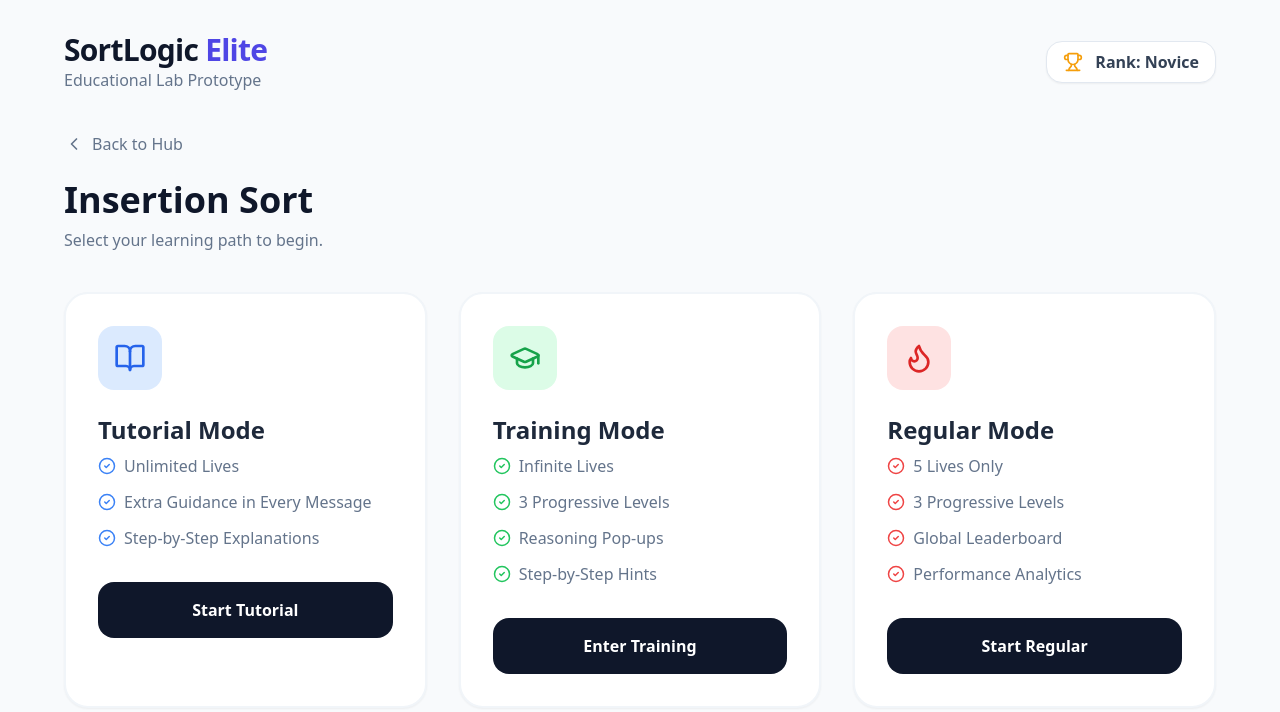
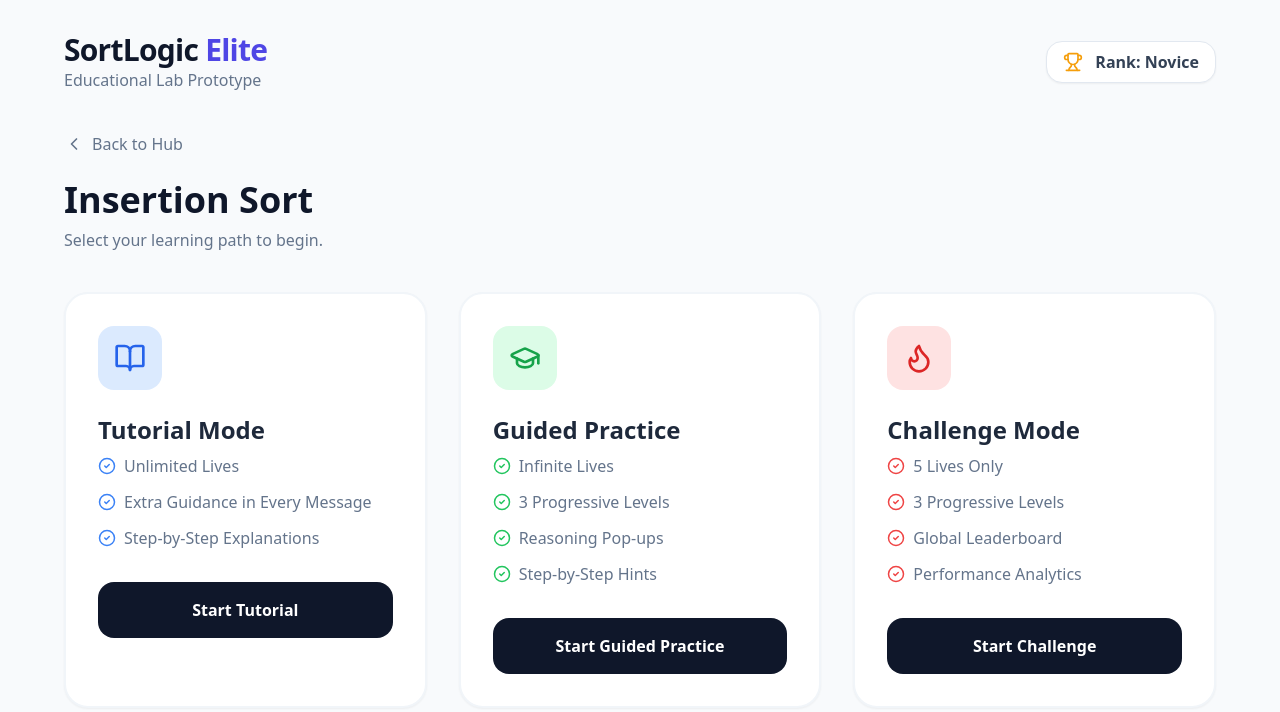
Before and after one commit to haileyism/openlearnquest, a React (Vite) app: page / in a window 1280 px wide. Both pictures are taken after a click on the element 199 px from the left and 249 px from the top of the page. Shown: the top 712 px of the page. Built offline with nearby package versions, Linux system fonts and the light colour scheme.

Commit message:
udpate name for modes

```diff
--- a/BubbleSortGamePage.jsx
+++ b/BubbleSortGamePage.jsx
@@ -138,14 +138,14 @@ export default function BubbleSortGamePage({ mode, onExit }) {
     const modalMsg = mode === 'tutorial'
       ? `Tutorial: ${msg} In tutorial mode you have unlimited lives—use the hints above to decide whether this pair should be swapped (left > right) or kept in order.`
       : mode === 'training'
-        ? 'Training: Compare adjacent pair. Swap if left > right.'
+        ? 'Guided Practice: Compare adjacent pair. Swap if left > right.'
         : 'Bubble: Swap adjacent pair only when left > right.';
     setModal({ open: true, msg: modalMsg });
 
     if (mode === 'regular') {
       setLives((l) => {
         if (l <= 1) {
-          alert('Game Over! Try Training Mode.');
+          alert('Game Over! Try Guided Practice.');
           onExit();
           return 5;
         }
--- a/BucketSortGamePage.jsx
+++ b/BucketSortGamePage.jsx
@@ -77,13 +77,13 @@ export default function BucketSortGamePage({ mode, onExit }) {
     const modalMsg = mode === 'tutorial'
       ? `Tutorial: ${msg} Bucket sort distributes values into ranges, sorts inside buckets, then gathers in bucket order.`
       : mode === 'training'
-        ? 'Training: Put values in range buckets, then gather buckets left to right.'
+        ? 'Guided Practice: Put values in range buckets, then gather buckets left to right.'
         : 'Bucket: Distribute by range, then collect in bucket order.';
     setModal({ open: true, msg: modalMsg });
     if (mode === 'regular') {
       setLives((l) => {
         if (l <= 1) {
-          alert('Game Over! Try Training Mode.');
+          alert('Game Over! Try Guided Practice.');
           onExit();
           return 5;
         }
--- a/CountingSortGamePage.jsx
+++ b/CountingSortGamePage.jsx
@@ -76,13 +76,13 @@ export default function CountingSortGamePage({ mode, onExit }) {
     const modalMsg = mode === 'tutorial'
       ? `Tutorial: ${msg} Follow counting sort in three steps: frequency count, prefix sums, then stable placement from right to left.`
       : mode === 'training'
-        ? 'Training: Count, prefix-sum, then place from right to left.'
+        ? 'Guided Practice: Count, prefix-sum, then place from right to left.'
         : 'Counting: Use frequency, prefix, then stable backward placement.';
     setModal({ open: true, msg: modalMsg });
     if (mode === 'regular') {
       setLives((l) => {
         if (l <= 1) {
-          alert('Game Over! Try Training Mode.');
+          alert('Game Over! Try Guided Practice.');
           onExit();
           return 5;
         }
--- a/HeapSortGamePage.jsx
+++ b/HeapSortGamePage.jsx
@@ -99,13 +99,13 @@ export default function HeapSortGamePage({ mode, onExit }) {
     const modalMsg = mode === 'tutorial'
       ? `Tutorial: ${msg} In MAX-HEAPIFY, compare node i with LEFT(i) and RIGHT(i), choose largest, then exchange A[i] with A[largest].`
       : mode === 'training'
-        ? 'Training: Follow BUILD-MAX-HEAP and MAX-HEAPIFY swap rules.'
+        ? 'Guided Practice: Follow BUILD-MAX-HEAP and MAX-HEAPIFY swap rules.'
         : 'Heap: Apply MAX-HEAPIFY exchange A[i] with A[largest].';
     setModal({ open: true, msg: modalMsg });
     if (mode === 'regular') {
       setLives((l) => {
         if (l <= 1) {
-          alert('Game Over! Try Training Mode.');
+          alert('Game Over! Try Guided Practice.');
           onExit();
           return 5;
         }
--- a/HelpPlaceholder.jsx
+++ b/HelpPlaceholder.jsx
@@ -3,7 +3,7 @@ import React from 'react';
 export default function HelpPlaceholder({ mode }) {
   if (mode !== 'training' && mode !== 'tutorial') return null;
 
-  const title = mode === 'tutorial' ? 'Tutorial Help' : 'Training Help';
+  const title = mode === 'tutorial' ? 'Tutorial Help' : 'Guided Practice Help';
   const message = mode === 'tutorial'
     ? 'Help content coming soon. This area will provide guided walkthrough steps for the current algorithm.'
     : 'Help content coming soon. This area will provide quick strategy tips for the current algorithm.';
--- a/InsertionSortGamePage.jsx
+++ b/InsertionSortGamePage.jsx
@@ -95,7 +95,7 @@ export default function InsertionSortGamePage({ mode, onExit, onBackToMode }) {
       };
     }
     return {
-      title: 'Insertion Sort Training Intro',
+      title: 'Insertion Sort Guided Practice Intro',
       subtitle: 'Quick guide before you start',
     };
   }, [mode]);
@@ -163,14 +163,14 @@ export default function InsertionSortGamePage({ mode, onExit, onBackToMode }) {
     const modalMsg = mode === 'tutorial'
       ? `Tutorial: ${msg} Review the step and try again.`
       : mode === 'training'
-        ? 'Training: Keep left side sorted. Swap only if left > right.'
+        ? 'Guided Practice: Keep left side sorted. Swap only if left > right.'
         : 'Insertion: Swap only if left > right.';
     setModal({ open: true, msg: modalMsg });
 
     if (mode === 'regular') {
       setLives((l) => {
         if (l <= 1) {
-          alert('Game Over! Try Training Mode.');
+          alert('Game Over! Try Guided Practice.');
           onExit();
           return 5;
         }
@@ -268,16 +268,16 @@ export default function InsertionSortGamePage({ mode, onExit, onBackToMode }) {
   };
 
   return (
-    <div className="animate-in fade-in duration-500">
-      <div className="flex flex-col lg:flex-row gap-8">
-        <div className="flex-grow bg-white rounded-3xl shadow-xl border border-slate-200 p-8">
-          <div className="flex justify-between items-center mb-8">
+    <div className="animate-in fade-in duration-500 text-lg">
+      <div className="flex flex-col lg:flex-row gap-4">
+        <div className="flex-grow bg-white rounded-3xl shadow-xl border border-slate-200 p-5">
+          <div className="flex justify-between items-center mb-4">
             <div className="flex gap-4">
-              <div className="bg-slate-50 px-4 py-2 rounded-xl font-mono text-slate-600 border border-slate-100">
+              <div className="bg-slate-50 px-5 py-3 rounded-xl font-mono text-slate-700 border border-slate-100 text-xl">
                 Time: {formatTime(timer)}
               </div>
               {mode !== 'training' && (
-                <div className="bg-slate-50 px-4 py-2 rounded-xl font-mono text-slate-600 border border-slate-100">
+                <div className="bg-slate-50 px-5 py-3 rounded-xl font-mono text-slate-700 border border-slate-100 text-xl">
                   Mistakes: {mistakes}
                 </div>
               )}
@@ -297,8 +297,8 @@ export default function InsertionSortGamePage({ mode, onExit, onBackToMode }) {
           </div>
 
           {isLeveledMode(mode) && (
-            <div className="mb-6 flex items-center justify-between gap-4 flex-wrap">
-              <div className="text-xs font-bold uppercase tracking-wider text-slate-500">
+            <div className="mb-4 flex items-center justify-between gap-3 flex-wrap">
+              <div className="text-base font-bold uppercase tracking-wide text-slate-600">
                 Level {level} · Array Size {LEVEL_ARRAYS[level].length}
               </div>
               <div className="flex gap-2">
@@ -307,7 +307,7 @@ export default function InsertionSortGamePage({ mode, onExit, onBackToMode }) {
                     key={lvl}
                     onClick={() => handleSelectLevel(lvl)}
                     disabled={lvl > maxUnlockedLevel}
-                    className={`px-3 py-1.5 rounded-lg text-xs font-bold border transition-colors
+                    className={`px-4 py-2 rounded-lg text-sm font-bold border transition-colors
                       ${lvl === level ? 'bg-indigo-600 text-white border-indigo-600' : 'bg-white text-slate-600 border-slate-300'}
                       ${lvl > maxUnlockedLevel ? 'opacity-40 cursor-not-allowed' : 'hover:bg-slate-50'}
                     `}
@@ -319,7 +319,7 @@ export default function InsertionSortGamePage({ mode, onExit, onBackToMode }) {
             </div>
           )}
 
-          <div className="h-64 flex items-end justify-center gap-3 mb-6">
+          <div className="h-64 flex items-end justify-center gap-3 mb-4">
             {data.map((val, idx) => (
               <div
                 key={`${val}-${idx}`}
@@ -333,7 +333,7 @@ export default function InsertionSortGamePage({ mode, onExit, onBackToMode }) {
                     if (idx === jIndex - 1) e.preventDefault();
                   }}
                   onDrop={() => handleDropSwap(idx)}
-                  className={`w-12 rounded-t-xl flex items-center justify-center text-[10px] font-bold pb-2 transition-all cursor-pointer shadow-sm
+                  className={`w-14 rounded-t-xl flex items-center justify-center text-sm font-bold pb-2 transition-all cursor-pointer shadow-sm
                     ${idx < iIndex ? 'bg-indigo-600 text-white shadow-indigo-100' : 'bg-slate-100 text-slate-400'}
                     ${idx === jIndex ? 'ring-4 ring-indigo-100 border-2 border-indigo-400 bg-white text-indigo-600' : ''}
                     ${idx === jIndex - 1 ? 'ring-2 ring-amber-200 border-2 border-amber-400' : ''}
@@ -345,23 +345,23 @@ export default function InsertionSortGamePage({ mode, onExit, onBackToMode }) {
                 </div>
                 {(idx === jIndex || idx === jIndex - 1) && !isComplete && (
                   <span
-                    className={`text-[10px] font-bold ${
+                    className={`text-sm font-bold ${
                       idx === jIndex ? 'text-indigo-600' : 'text-amber-600'
                     }`}
                   >
                     {idx === jIndex ? 'j' : 'j-1'}
                   </span>
                 )}
-                <span className="text-[10px] font-bold text-slate-400 uppercase">idx {idx}</span>
+                <span className="text-xs font-bold text-slate-500 uppercase">idx {idx}</span>
               </div>
             ))}
           </div>
 
           {!isComplete && (
-            <div className="mb-8 flex justify-center">
+            <div className="mb-4 flex justify-center">
               <button
                 onClick={handleContinue}
-                className="px-6 py-3 rounded-xl border border-slate-300 text-slate-700 font-bold hover:bg-slate-50"
+                className="px-8 py-4 rounded-xl border border-slate-300 text-slate-800 text-xl font-bold hover:bg-slate-50"
               >
                 Continue
               </button>
@@ -369,37 +369,37 @@ export default function InsertionSortGamePage({ mode, onExit, onBackToMode }) {
           )}
 
           {mode !== 'regular' && (
-            <div className="bg-slate-50 p-6 rounded-2xl border border-slate-200 mb-8 text-center">
-              <p className={`font-semibold text-slate-700 ${mode === 'tutorial' ? 'text-left leading-relaxed' : ''}`}>{instruction}</p>
+            <div className="bg-slate-50 p-5 rounded-2xl border border-slate-200 mb-4 text-center">
+              <p className={`font-semibold text-slate-800 text-xl ${mode === 'tutorial' ? 'text-left leading-relaxed' : ''}`}>{instruction}</p>
             </div>
           )}
           <HelpPlaceholder mode={mode} />
 
-          <div className="flex justify-center gap-4">
+          <div className="flex justify-center gap-3">
             <button
               onClick={() => resetGame(true)}
-              className="px-6 py-2 border border-slate-300 rounded-xl hover:bg-slate-50 font-bold text-slate-600 flex items-center gap-2"
+              className="px-6 py-3 border border-slate-300 rounded-xl hover:bg-slate-50 font-bold text-slate-700 text-lg flex items-center gap-2"
             >
               <RotateCcw size={18} /> Reset Level
             </button>
             {onBackToMode && (
               <button
                 onClick={onBackToMode}
-                className="px-6 py-2 border border-slate-300 rounded-xl hover:bg-slate-50 font-bold text-slate-700"
+                className="px-6 py-3 border border-slate-300 rounded-xl hover:bg-slate-50 font-bold text-slate-700 text-lg"
               >
                 Back to Modes
               </button>
             )}
-            <button onClick={onExit} className="px-6 py-2 bg-slate-900 text-white rounded-xl hover:bg-slate-800 font-bold">Exit</button>
+            <button onClick={onExit} className="px-6 py-3 bg-slate-900 text-white rounded-xl hover:bg-slate-800 font-bold text-lg">Exit</button>
           </div>
         </div>
 
-        <div className="lg:w-80 space-y-6">
-          <div className="bg-white p-6 rounded-3xl shadow-lg border border-slate-200">
-            <h4 className="font-bold text-slate-800 mb-4 flex items-center gap-2">
+        <div className="lg:w-96 space-y-4">
+          <div className="bg-white p-5 rounded-3xl shadow-lg border border-slate-200">
+            <h4 className="font-bold text-slate-800 mb-3 text-xl flex items-center gap-2">
               <Trophy size={18} className="text-amber-500" /> Analytics
             </h4>
-            <div className="space-y-4 text-sm">
+            <div className="space-y-3 text-lg">
               <div className="flex justify-between">
                 <span className="text-slate-500">Repeats</span>
                 <span className="font-bold text-slate-900">{repeats}</span>
@@ -416,16 +416,16 @@ export default function InsertionSortGamePage({ mode, onExit, onBackToMode }) {
             {(mode === 'training' || mode === 'tutorial') && (
               <button
                 onClick={() => setIntroOpen(true)}
-                className="mt-5 w-full py-2 rounded-xl border border-slate-300 text-slate-700 font-bold hover:bg-slate-50"
+                className="mt-4 w-full py-3 rounded-xl border border-slate-300 text-slate-700 text-lg font-bold hover:bg-slate-50"
               >
                 Show Intro Again
               </button>
             )}
           </div>
 
-          <div className="bg-slate-900 p-6 rounded-3xl shadow-lg text-white">
-            <h4 className="font-bold mb-4 text-xs uppercase tracking-widest text-indigo-400">Pseudocode Trace</h4>
-            <pre className="text-[11px] text-indigo-200 leading-relaxed font-mono">
+          <div className="bg-slate-900 p-5 rounded-3xl shadow-lg text-white">
+            <h4 className="font-bold mb-3 text-sm uppercase tracking-widest text-indigo-300">Pseudocode Trace</h4>
+            <pre className="text-[16px] text-indigo-100 leading-relaxed font-mono">
               <span className={activePseudoLine === 1 ? 'bg-indigo-700 text-white px-1 rounded' : ''}>1: for i from 1 to n-1</span>
               {'\n'}
               <span className={activePseudoLine === 2 ? 'bg-indigo-700 text-white px-1 rounded' : ''}>2:   j = i</span>
@@ -438,9 +438,9 @@ export default function InsertionSortGamePage({ mode, onExit, onBackToMode }) {
             </pre>
           </div>
 
-          <div className="bg-slate-900 rounded-3xl p-6 shadow-lg text-indigo-100 h-[300px] flex flex-col">
-            <h3 className="font-bold mb-4 text-xs uppercase tracking-widest text-slate-500">Activity Log</h3>
-            <div className="text-xs space-y-2 overflow-y-auto font-mono flex-grow">
+          <div className="bg-slate-900 rounded-3xl p-5 shadow-lg text-indigo-100 h-[300px] flex flex-col">
+            <h3 className="font-bold mb-3 text-sm uppercase tracking-widest text-slate-400">Activity Log</h3>
+            <div className="text-sm space-y-2 overflow-y-auto font-mono flex-grow">
               {activityLog.map((entry, idx) => (
                 <div key={`${entry.msg}-${idx}`} className={entry.cls}>
                   {'> '}
@@ -454,15 +454,15 @@ export default function InsertionSortGamePage({ mode, onExit, onBackToMode }) {
 
       {modal.open && (
         <div className="fixed inset-0 bg-slate-900/60 backdrop-blur-sm flex items-center justify-center z-50 p-4 animate-in fade-in duration-200">
-          <div className="bg-white rounded-3xl max-w-md w-full p-8 shadow-2xl scale-100 animate-in zoom-in-95 duration-300">
+          <div className="bg-white rounded-3xl max-w-xl w-full p-7 shadow-2xl scale-100 animate-in zoom-in-95 duration-300">
             <div className="w-16 h-16 bg-red-100 text-red-600 rounded-2xl flex items-center justify-center mb-6">
               <TriangleAlert size={32} />
             </div>
-            <h3 className="text-2xl font-bold text-slate-900 mb-2">{mode === 'tutorial' ? 'Here\'s what went wrong' : 'Logic Violation!'}</h3>
-            <p className="text-slate-600 mb-8 leading-relaxed">{modal.msg}</p>
+            <h3 className="text-3xl font-bold text-slate-900 mb-2">{mode === 'tutorial' ? 'Here\'s what went wrong' : 'Logic Violation!'}</h3>
+            <p className="text-slate-700 text-xl mb-6 leading-relaxed">{modal.msg}</p>
             <button
               onClick={() => setModal({ open: false, msg: '' })}
-              className="w-full bg-slate-900 text-white py-4 rounded-2xl font-bold hover:bg-slate-800 transition-colors"
+              className="w-full bg-slate-900 text-white py-4 rounded-2xl text-xl font-bold hover:bg-slate-800 transition-colors"
             >
               I Understand
             </button>
@@ -472,11 +472,11 @@ export default function InsertionSortGamePage({ mode, onExit, onBackToMode }) {
 
       {introOpen && (mode === 'training' || mode === 'tutorial') && (
         <div className="fixed inset-0 bg-slate-900/60 backdrop-blur-sm flex items-center justify-center z-50 p-4 animate-in fade-in duration-200">
-          <div className="bg-white rounded-3xl max-w-2xl w-full p-8 shadow-2xl scale-100 animate-in zoom-in-95 duration-300">
-            <h3 className="text-2xl font-bold text-slate-900 mb-2">{introContent.title}</h3>
-            <p className="text-slate-500 mb-6">{introContent.subtitle}</p>
+          <div className="bg-white rounded-3xl max-w-4xl w-full p-6 shadow-2xl scale-100 animate-in zoom-in-95 duration-300">
+            <h3 className="text-3xl font-bold text-slate-900 mb-2">{introContent.title}</h3>
+            <p className="text-slate-600 text-xl mb-4">{introContent.subtitle}</p>
 
-            <div className="space-y-4 text-slate-700 leading-relaxed">
+            <div className="space-y-3 text-slate-700 text-xl leading-relaxed">
               <p>
                 Insertion sort builds a sorted section from left to right. At each step, it takes the current value and moves it left until it reaches the correct position.
               </p>
@@ -498,10 +498,10 @@ export default function InsertionSortGamePage({ mode, onExit, onBackToMode }) {
               </p>
             </div>
 
-            <div className="flex justify-end mt-8">
+            <div className="flex justify-end mt-5">
               <button
                 onClick={() => setIntroOpen(false)}
-                className="bg-slate-900 text-white px-6 py-3 rounded-2xl font-bold hover:bg-slate-800 transition-colors"
+                className="bg-slate-900 text-white px-7 py-3 rounded-2xl text-xl font-bold hover:bg-slate-800 transition-colors"
               >
                 Start Lesson
               </button>
--- a/MenuPage.jsx
+++ b/MenuPage.jsx
@@ -99,13 +99,13 @@ export default function MenuPage({ onSelectAlgo }) {
       <div className="bg-indigo-900 rounded-3xl p-8 text-white relative overflow-hidden shadow-xl">
         <div className="relative z-10">
           <h2 className="text-2xl font-bold mb-2 flex items-center gap-2">
-            Regular Mode <Sparkles className="text-amber-400" size={20} />
+            Challenge Mode <Sparkles className="text-amber-400" size={20} />
           </h2>
           <p className="text-indigo-200 mb-6 max-w-md">
             Can you design an array that forces Insertion Sort to take more than 25 swaps?
           </p>
           <button className="bg-white text-indigo-900 px-6 py-2 rounded-full font-bold hover:bg-indigo-50 transition-colors shadow-lg">
-            Start Regular Mode
+            Start Challenge Mode
           </button>
         </div>
         <Bug className="absolute right-[-20px] bottom-[-20px] text-white/10 rotate-12" size={160} />
--- a/MergeSortGamePage.jsx
+++ b/MergeSortGamePage.jsx
@@ -94,13 +94,13 @@ export default function MergeSortGamePage({ mode, onExit }) {
     const modalMsg = mode === 'tutorial'
       ? `Tutorial: ${msg} Merge sort recursively splits, then merges by always taking the smaller front value.`
       : mode === 'training'
-        ? 'Training: In merge step, always take the smaller front value.'
+        ? 'Guided Practice: In merge step, always take the smaller front value.'
         : 'Merge: Pick smaller front value from left/right halves.';
     setModal({ open: true, msg: modalMsg });
     if (mode === 'regular') {
       setLives((l) => {
         if (l <= 1) {
-          alert('Game Over! Try Training Mode.');
+          alert('Game Over! Try Guided Practice.');
           onExit();
           return 5;
         }
--- a/ModePage.jsx
+++ b/ModePage.jsx
@@ -34,14 +34,14 @@ export default function ModePage({ algoName, onBack, onStart }) {
           <div className="w-16 h-16 bg-green-100 text-green-600 rounded-2xl flex items-center justify-center mb-6 group-hover:scale-110 transition-transform">
             <GraduationCap size={32} />
           </div>
-          <h3 className="text-2xl font-bold mb-2 text-slate-800">Training Mode</h3>
+          <h3 className="text-2xl font-bold mb-2 text-slate-800">Guided Practice</h3>
           <ul className="text-slate-500 space-y-3 mb-8">
             <li className="flex items-center gap-2"><CheckCircle2 className="text-green-500" size={18} /> Infinite Lives</li>
             <li className="flex items-center gap-2"><CheckCircle2 className="text-green-500" size={18} /> 3 Progressive Levels</li>
             <li className="flex items-center gap-2"><CheckCircle2 className="text-green-500" size={18} /> Reasoning Pop-ups</li>
             <li className="flex items-center gap-2"><CheckCircle2 className="text-green-500" size={18} /> Step-by-Step Hints</li>
           </ul>
-          <button className="w-full bg-slate-900 text-white py-4 rounded-2xl font-bold group-hover:bg-green-600 transition-colors">Enter Training</button>
+          <button className="w-full bg-slate-900 text-white py-4 rounded-2xl font-bold group-hover:bg-green-600 transition-colors">Start Guided Practice</button>
         </div>
 
         <div
@@ -51,14 +51,14 @@ export default function ModePage({ algoName, onBack, onStart }) {
           <div className="w-16 h-16 bg-red-100 text-red-600 rounded-2xl flex items-center justify-center mb-6 group-hover:scale-110 transition-transform">
             <Flame size={32} />
           </div>
-          <h3 className="text-2xl font-bold mb-2 text-slate-800">Regular Mode</h3>
+          <h3 className="text-2xl font-bold mb-2 text-slate-800">Challenge Mode</h3>
           <ul className="text-slate-500 space-y-3 mb-8">
             <li className="flex items-center gap-2"><CheckCircle2 className="text-red-500" size={18} /> 5 Lives Only</li>
             <li className="flex items-center gap-2"><CheckCircle2 className="text-red-500" size={18} /> 3 Progressive Levels</li>
             <li className="flex items-center gap-2"><CheckCircle2 className="text-red-500" size={18} /> Global Leaderboard</li>
             <li className="flex items-center gap-2"><CheckCircle2 className="text-red-500" size={18} /> Performance Analytics</li>
           </ul>
-          <button className="w-full bg-slate-900 text-white py-4 rounded-2xl font-bold group-hover:bg-red-600 transition-colors">Start Regular</button>
+          <button className="w-full bg-slate-900 text-white py-4 rounded-2xl font-bold group-hover:bg-red-600 transition-colors">Start Challenge</button>
         </div>
       </div>
     </div>
--- a/QuickSortGamePage.jsx
+++ b/QuickSortGamePage.jsx
@@ -162,14 +162,14 @@ export default function QuickSortGamePage({ mode, onExit }) {
     const modalMsg = mode === 'tutorial'
       ? `Tutorial: ${msg} Use partition rule: if A[j] <= pivot, increment i and swap A[i] with A[j].`
       : mode === 'training'
-        ? 'Training: Compare to pivot. Move left when value <= pivot.'
+        ? 'Guided Practice: Compare to pivot. Move left when value <= pivot.'
         : 'Quick: Move left when value <= pivot.';
     setModal({ open: true, msg: modalMsg });
 
     if (mode === 'regular') {
       setLives((l) => {
         if (l <= 1) {
-          alert('Game Over! Try Training Mode.');
+          alert('Game Over! Try Guided Practice.');
           onExit();
           return 5;
         }
--- a/RadixSortGamePage.jsx
+++ b/RadixSortGamePage.jsx
@@ -71,13 +71,13 @@ export default function RadixSortGamePage({ mode, onExit }) {
     const modalMsg = mode === 'tutorial'
       ? `Tutorial: ${msg} Radix sort groups by each digit place from least significant to most significant.`
       : mode === 'training'
-        ? 'Training: Put each number into bucket of its current digit.'
+        ? 'Guided Practice: Put each number into bucket of its current digit.'
         : 'Radix: Bucket by current digit, then rebuild order.';
     setModal({ open: true, msg: modalMsg });
     if (mode === 'regular') {
       setLives((l) => {
         if (l <= 1) {
-          alert('Game Over! Try Training Mode.');
+          alert('Game Over! Try Guided Practice.');
           onExit();
           return 5;
         }
--- a/SelectionSortGamePage.jsx
+++ b/SelectionSortGamePage.jsx
@@ -78,13 +78,13 @@ export default function SelectionSortGamePage({ mode, onExit }) {
     const modalMsg = mode === 'tutorial'
       ? `Tutorial: ${msg} Selection sort scans the unsorted tail to find the minimum, then places it at index i.`
       : mode === 'training'
-        ? 'Training: Update minimum only when current value is smaller.'
+        ? 'Guided Practice: Update minimum only when current value is smaller.'
         : 'Selection: Keep smallest seen, then place it at i.';
     setModal({ open: true, msg: modalMsg });
     if (mode === 'regular') {
       setLives((l) => {
         if (l <= 1) {
-          alert('Game Over! Try Training Mode.');
+          alert('Game Over! Try Guided Practice.');
           onExit();
           return 5;
         }
```
